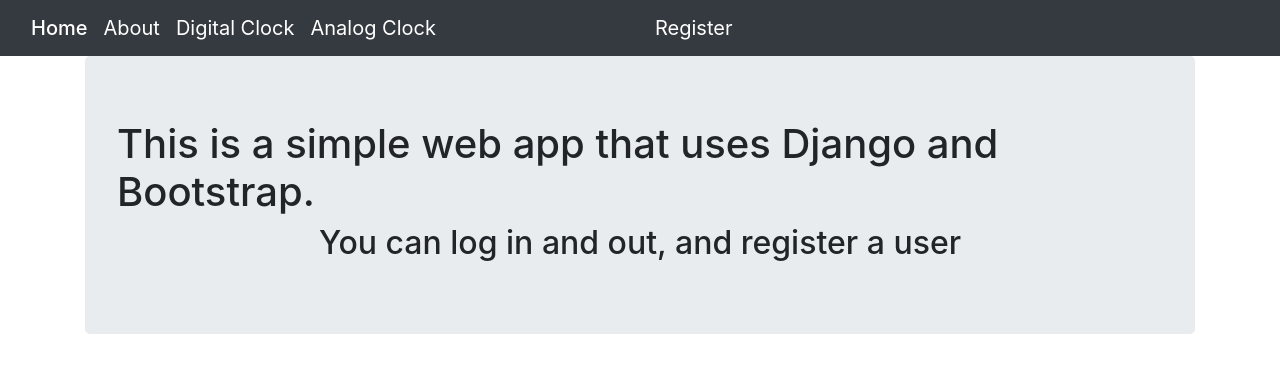
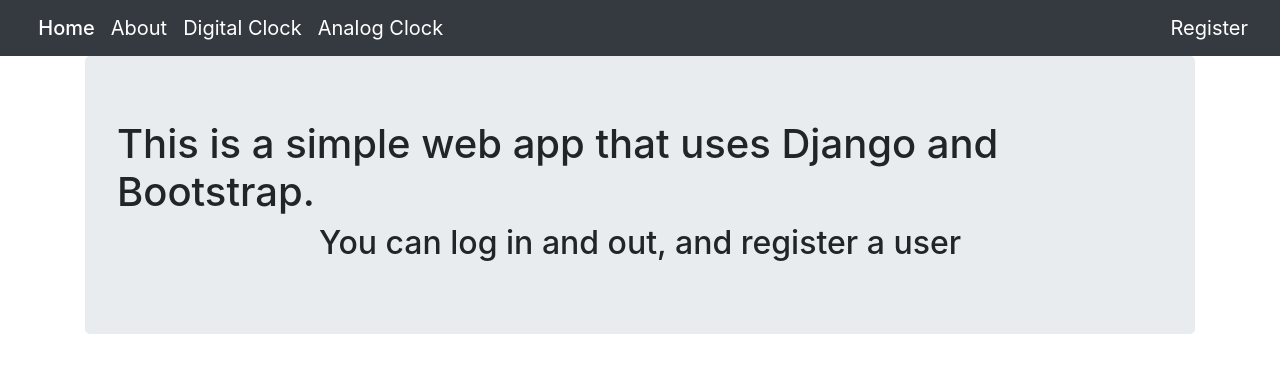
Before and after one commit to SolokiAbbas/profile-creator, a Django app: page /about in a window 1280 px wide. Shown: the top 373 px of the page. Run offline with Django 3.2, Linux system fonts and the light colour scheme; some libraries are stand-ins or nearby versions.

Commit message:
fixed navbar css

```diff
--- a/clocks/static/master.css
+++ b/clocks/static/master.css
@@ -3,10 +3,17 @@
   justify-content: center;
   align-content: center;
 }
+
 .button-container{
   display: flex;
   justify-content: center;
 }
+
 .buttons{
   margin-right: 5px;
 }
+
+.nav-container{
+  display: flex;
+  justify-content: flex-end;
+}
--- a/clocks/templates/base.html
+++ b/clocks/templates/base.html
@@ -15,6 +15,7 @@
   </head>
   <body>
     <nav class='navbar navbar-expand-md navbar-dark bg-dark navbar-static-top'>
+
         <div class="container">
           <ul class='nav navbar-nav'>
             <li><a class='navbar-brand mb-0 h1' href="{% url 'index' %}">Home</a></li>
@@ -23,12 +24,12 @@
             <li><a class='navbar-brand' href="{% url 'analog' %}">Analog Clock</a></li>
           </ul>
         </div>
-      <div class="container">
+        <div class="nav-container">
           <ul class='nav navbar-nav'>
             <li><a class='navbar-brand' href="{% url 'accounts:register' %}">Register</a></li>
-
           </ul>
         </div>
+
     </nav>
     <div class="container">
       {% block body_block %}
```
Lines whose indentation alone changed are shown as unchanged.
